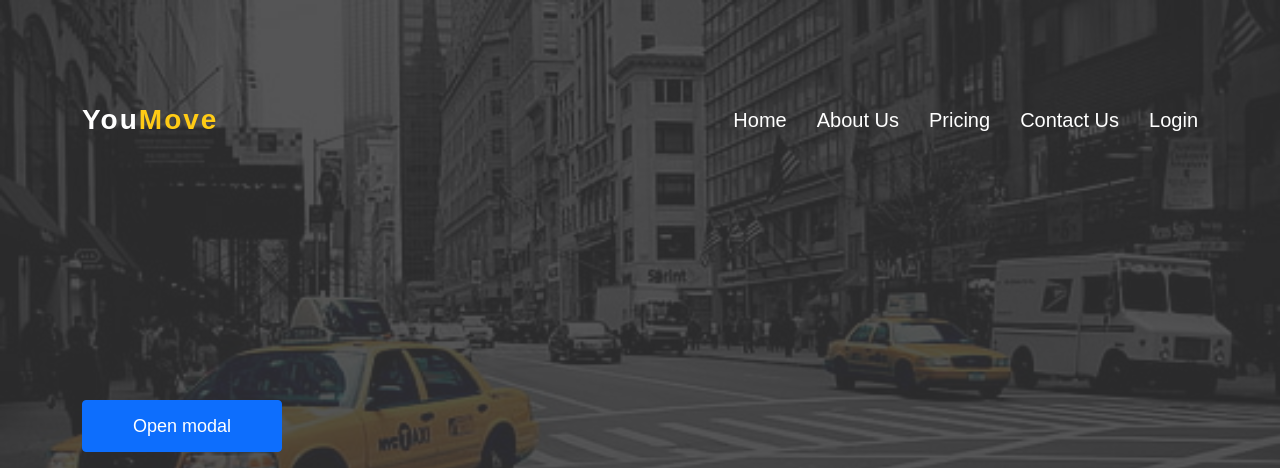
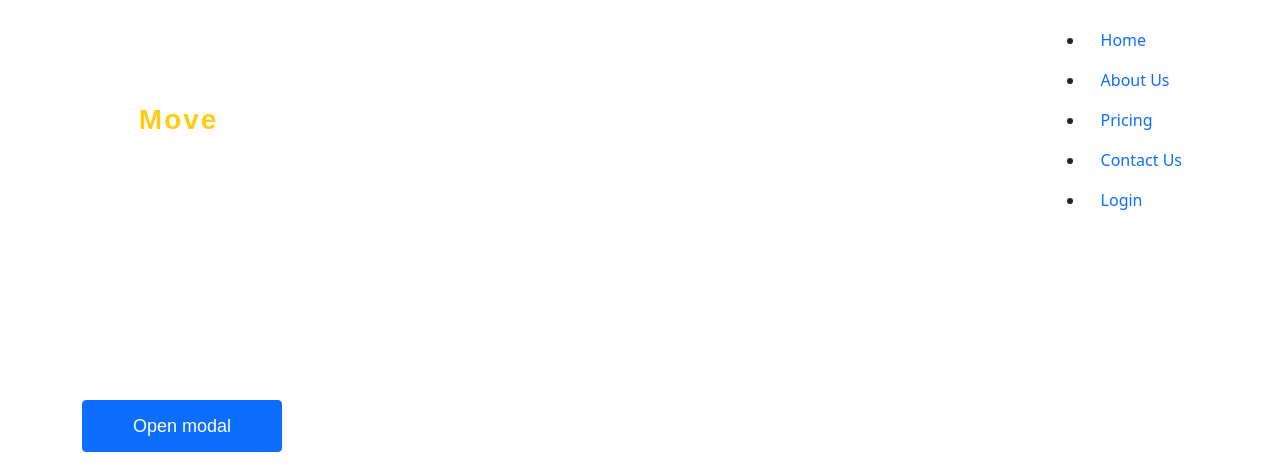
Before and after one commit to Sana-ounaissy/Transportation, a PHP site: page /SignUp.html in a window 1280 px wide. Shown: the top 468 px of the page. Run offline with PHP 8.4, Linux system fonts and the light colour scheme.

Commit message:
Update SignUp.css

```diff
--- a/SignUp.css
+++ b/SignUp.css
@@ -33,69 +33,7 @@
 /**
 * Desktop Navigation
 */
-.navbar {
-  padding: 0;
-}
-.navbar ul {
-  margin: 0;
-  padding: 0;
-  display: flex;
-  list-style: none;
-  align-items: center;
-}
-.navbar li {
-  position: relative;
-}
-.navbar a,
-.navbar a:focus {
-  display: flex;
-  align-items: center;
-  justify-content: space-between;
-  padding: 10px 0 10px 30px;
-  color: #fff;
-  font-size: 20px;
-  white-space: nowrap;
-  transition: 0.3s;
-}
-.navbar a i,
-.navbar a:focus i {
-  font-size: 12px;
-  line-height: 0;
-  margin-left: 5px;
-}
-.navbar a:hover,
-.navbar .active,
-.navbar .active:focus,
-.navbar li:hover > a {
-  color: #ffc107;
-}
 
-/* ==========================================================================
-   #PAGE WRAPPER
-   ========================================================================== */
-.page-wrapper {
-  min-height: 100vh;
-}
-
-body {
-  font-family: "Poppins", "Arial", "Helvetica Neue", sans-serif;
-  font-weight: 400;
-  font-size: 14px;
-  background-image: url(Assets/txi.jpg);
-  background-repeat: no-repeat;
-  background-size: cover;
-}
-body:before {
-  content: "";
-  background: rgba(51, 51, 52, 0.833);
-  position: absolute;
-  width: 100%;
-  height: 115%;
-  bottom: 0;
-  top: 0;
-  left: 0;
-  right: 0;
-}
 
 .input-group {
   position: relative;
@@ -260,25 +198,6 @@ button {
   min-height: 100vh;
 }
 
-body {
-  font-family: "Poppins", "Arial", "Helvetica Neue", sans-serif;
-  font-weight: 400;
-  font-size: 14px;
-  background-image: url(assets/txi.jpg);
-  background-repeat: no-repeat;
-  background-size: cover;
-}
-body:before {
-  content: "";
-  background: rgba(51, 51, 52, 0.833);
-  position: absolute;
-  width: 100%;
-  height: 115%;
-  bottom: 0;
-  top: 0;
-  left: 0;
-  right: 0;
-}
 
 h1,
 h2,
```
